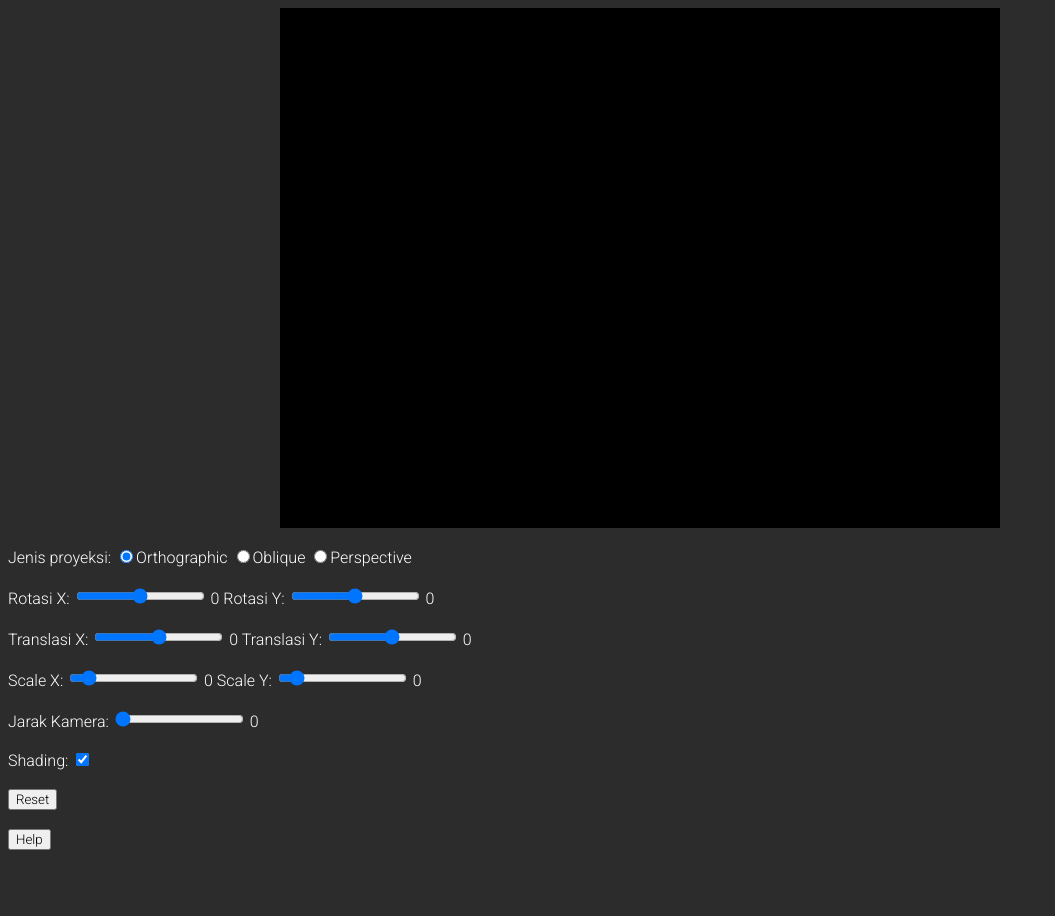
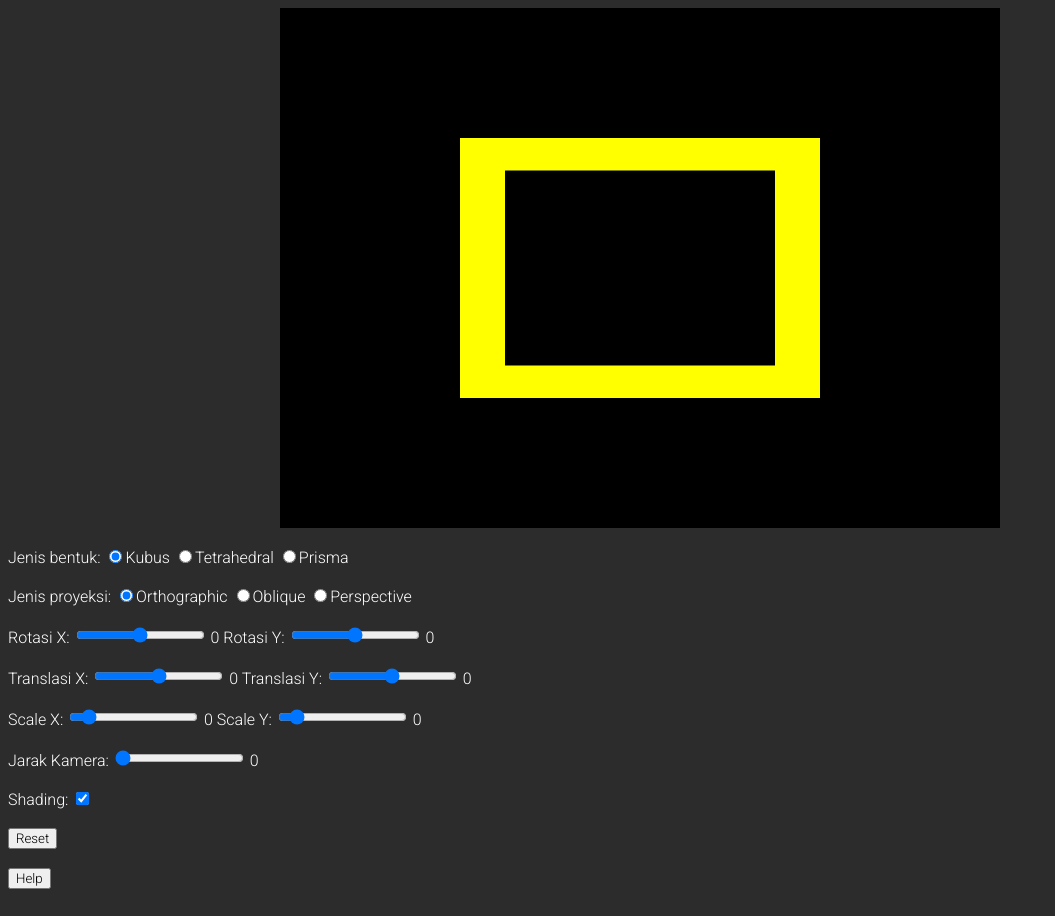
Before and after one commit to Lock1/IF3260-Grafkom-2, a plain HTML site: page src/index.html in a window 1280 px wide. Shown: the whole page, without its empty margins (0-1055 px from the left). Before the commit the page ends 877 px from the top, so only its background shows below. Drawn offline with Linux system fonts and the light colour scheme.

Commit message:
Cube drawed with modularity

```diff
--- /dev/null
+++ b/src/cube/math.js
@@ -0,0 +1,33 @@
+export function matrixMult(m1, m2) {
+    // m1 and m2 is 4x4 matrix
+    var m3 = [];
+    var currElm = 0;
+    for (var i = 0; i < 4; i++) {
+        for (var j = 0; j < 4; j++) {
+            currElm = 0;
+            for (var k = 0; k < 4; k++) {
+                currElm += m1[4 * i + k] * m2[4 * k + j];
+            }
+            m3.push(currElm);
+        }
+    }
+    return m3;
+}
+
+export const translationMatrix = (x, y) => {
+    return [
+        1, 0, 0, x,
+        0, 1, 0, y,
+        0, 0, 1, 0,
+        0, 0, 0, 1
+    ];
+};
+
+export const scaleMatrix = (x, y, z) => {
+    return [
+        x, 0, 0, 0,
+        0, y, 0, 0,
+        0, 0, z, 0,
+        0, 0, 0, 1
+    ];
+};
--- a/src/cube/script.js
+++ b/src/cube/script.js
@@ -1,27 +1,10 @@
-main()
-
-function shaderCreator(gl, type, source) {
-    var shader = gl.createShader(type)
-    gl.shaderSource(shader, source)
-    gl.compileShader(shader)
-    if (!gl.getShaderParameter(shader, gl.COMPILE_STATUS)) {
-        throw new Error(gl.getShaderInfoLog(shader))
-    }
-    return shader
-}
-
-function createProgram(gl, vertexShader, fragmentShader) {
-    var program = gl.createProgram()
-    gl.attachShader(program, vertexShader)
-    gl.attachShader(program, fragmentShader)
-    gl.linkProgram(program)
-    if (!gl.getProgramParameter(program, gl.LINK_STATUS)) {
-        throw new Error(gl.getProgramInfoLog(program))
-    }
-    return program
-}
+// import translationMatrix and scaleMatrix from src\cube\geometric.js
+import { translationMatrix, scaleMatrix, matrixMult } from './math.js'
+import { shaderCreator, createProgram } from './utils.js'
 
 function main() {
+
+    var currentMatrix = translationMatrix(0, 0);
     const canvas = document.getElementById('canvas');
     const gl = canvas.getContext('webgl');
 
@@ -31,29 +14,12 @@ function main() {
     }
 
     // Create vertex shader
-    var vertCode = `
-        attribute vec3 coordinates;
-        uniform mat4 transformationMatrix;
-        varying float colorFactor;
-        void main() {
-            // Z dikali negatif karena vektor Z di WebGL berlawanan
-            vec4 transformedPosition = vec4(coordinates.xy, coordinates.z * -1.0, 1.0) * transformationMatrix;
-            gl_Position = transformedPosition;
-            colorFactor = min(max((1.0 - transformedPosition.z) / 2.0, 0.0), 1.0);
-        }
-	`;
+    var vertCode = document.getElementById('vertex-shader-3d').textContent;
 
     var vertShader = shaderCreator(gl, gl.VERTEX_SHADER, vertCode);
 
     // Create fragment shader
-    var fragCode = `
-        precision mediump float;
-        uniform vec3 userColor;
-        varying float colorFactor;
-        void main(void) {
-            gl_FragColor = vec4(userColor * colorFactor, 1.0);
-        }
-    `;
+    var fragCode = document.getElementById('fragment-shader-3d').textContent;
 
     var fragShader = shaderCreator(gl, gl.FRAGMENT_SHADER, fragCode);
 
@@ -75,4 +41,145 @@ function main() {
     // Create index buffer
     var indexBuffer = gl.createBuffer();
     gl.bindBuffer(gl.ELEMENT_ARRAY_BUFFER, indexBuffer);
+
+    // Create 8 small cubes to create the hollow cube
+    var width = 0.125;
+    var P_OUTER = 0.5; // positive in outer section
+    var N_OUTER = -0.5; // negative in outer section
+    var P_INNER = 0.5 - width;
+    var N_INNER = -0.5 + width;
+    var vertices = [];
+    for (var i = 0; i < 64; i++) {
+        var currentVertex = [];
+        for (var j = 0; j < 3; j++) { // i == 0 untuk x, dst untuk y dan z, berturut-turut
+            // Mengambil dua digit ke-(j + 1) dari i dalam biner dari kanan
+            var code = Math.floor(i / Math.pow(2, 2 * j)) % 4
+            // Untuk XY (dalam biner), X yang menandakan positif (0) atau negatif (-1), sedangkan
+            // Y yang menentukan dia outer (0) atau inner (1)
+            switch (code) {
+                case 0:
+                    currentVertex.push(P_OUTER);
+                    break;
+                case 1:
+                    currentVertex.push(P_INNER);
+                    break;
+                case 2:
+                    currentVertex.push(N_OUTER);
+                    break;
+                case 3:
+                    currentVertex.push(N_INNER);
+                    break;
+                default:
+                    console.log("ERROR!!!")
+            }
+        }
+        vertices = vertices.concat(currentVertex);
+    }
+
+    var indices = [];
+    var numPoints = 0;
+
+    function addRectangleIndices(idx1, idx2, idx3, idx4) {
+        // From two triangle
+        indices.push(idx1); indices.push(idx2); indices.push(idx3);
+        indices.push(idx3); indices.push(idx4); indices.push(idx1);
+        numPoints += 6;
+    }
+
+    // From outer
+    addRectangleIndices(0, 1, 5, 4); addRectangleIndices(1, 3, 7, 5);
+    addRectangleIndices(2, 6, 7, 3); addRectangleIndices(6, 14, 15, 7);
+    addRectangleIndices(10, 11, 15, 14); addRectangleIndices(9, 13, 15, 11);
+    addRectangleIndices(8, 12, 13, 9); addRectangleIndices(4, 5, 13, 12);
+
+    addRectangleIndices(0, 4, 20, 16); addRectangleIndices(4, 12, 28, 20);
+    addRectangleIndices(8, 24, 28, 12); addRectangleIndices(24, 56, 60, 28);
+    addRectangleIndices(40, 44, 60, 56); addRectangleIndices(36, 52, 60, 44);
+    addRectangleIndices(32, 48, 52, 36); addRectangleIndices(16, 20, 52, 48);
+
+    addRectangleIndices(0, 16, 17, 1); addRectangleIndices(16, 48, 49, 17);
+    addRectangleIndices(32, 33, 49, 48); addRectangleIndices(33, 35, 51, 49);
+    addRectangleIndices(34, 50, 51, 35); addRectangleIndices(18, 19, 51, 50);
+    addRectangleIndices(2, 3, 19, 18); addRectangleIndices(1, 17, 19, 3);
+
+    addRectangleIndices(2, 18, 22, 6); addRectangleIndices(18, 50, 54, 22);
+    addRectangleIndices(34, 38, 54, 50); addRectangleIndices(38, 46, 62, 54);
+    addRectangleIndices(42, 58, 62, 46); addRectangleIndices(26, 30, 62, 58);
+    addRectangleIndices(10, 14, 30, 26); addRectangleIndices(6, 22, 30, 14);
+
+    addRectangleIndices(8, 9, 25, 24); addRectangleIndices(9, 11, 27, 25);
+    addRectangleIndices(10, 26, 27, 11); addRectangleIndices(26, 58, 59, 27);
+    addRectangleIndices(42, 43, 59, 58); addRectangleIndices(41, 57, 59, 43);
+    addRectangleIndices(40, 56, 57, 41); addRectangleIndices(24, 25, 57, 56);
+
+    addRectangleIndices(32, 36, 37, 33); addRectangleIndices(36, 44, 45, 37);
+    addRectangleIndices(40, 41, 45, 44); addRectangleIndices(41, 43, 47, 45);
+    addRectangleIndices(42, 46, 47, 43); addRectangleIndices(38, 39, 47, 46);
+    addRectangleIndices(34, 35, 39, 38); addRectangleIndices(33, 37, 39, 35);
+
+
+    // From inner (for hollow effect)
+    addRectangleIndices(5, 7, 23, 21); addRectangleIndices(7, 15, 31, 23);
+    addRectangleIndices(13, 29, 31, 15); addRectangleIndices(5, 21, 29, 13);
+
+    addRectangleIndices(20, 28, 29, 21); addRectangleIndices(28, 60, 61, 29);
+    addRectangleIndices(52, 53, 61, 60); addRectangleIndices(20, 21, 53, 52);
+
+    addRectangleIndices(17, 49, 53, 21); addRectangleIndices(49, 51, 55, 53);
+    addRectangleIndices(19, 23, 55, 51); addRectangleIndices(17, 21, 23, 19);
+
+    addRectangleIndices(22, 54, 55, 23); addRectangleIndices(54, 62, 63, 55);
+    addRectangleIndices(30, 31, 63, 62); addRectangleIndices(22, 23, 31, 30);
+
+    addRectangleIndices(25, 27, 31, 29); addRectangleIndices(27, 59, 63, 31);
+    addRectangleIndices(57, 61, 63, 59); addRectangleIndices(25, 29, 61, 57);
+
+    addRectangleIndices(37, 45, 61, 53); addRectangleIndices(45, 47, 63, 61);
+    addRectangleIndices(39, 55, 63, 47); addRectangleIndices(37, 53, 55, 39);
+
+    // Combine
+    gl.bindBuffer(gl.ARRAY_BUFFER, vertexBuffer);
+    var coord = gl.getAttribLocation(shaderProgram, "coordinates");
+    gl.vertexAttribPointer(coord, 3, gl.FLOAT, false, 0, 0);
+    gl.enableVertexAttribArray(coord);
+
+    var translationMatrixLoc = gl.getUniformLocation(shaderProgram, "transformationMatrix");
+    gl.uniformMatrix4fv(translationMatrixLoc, false, new Float32Array(currentMatrix));
+
+    var colorLoc = gl.getUniformLocation(shaderProgram, "userColor");
+    gl.uniform3f(colorLoc, 0.0, 0.0, 0.0);
+
+    // Pass data
+    gl.bindBuffer(gl.ARRAY_BUFFER, vertexBuffer);
+    gl.bufferData(gl.ARRAY_BUFFER, new Float32Array(vertices), gl.STATIC_DRAW);
+    gl.bindBuffer(gl.ARRAY_BUFFER, null);
+
+    gl.bindBuffer(gl.ELEMENT_ARRAY_BUFFER, indexBuffer);
+    gl.bufferData(gl.ELEMENT_ARRAY_BUFFER, new Uint16Array(indices), gl.STATIC_DRAW);
+
+    gl.clearColor(0.0, 0.0, 0.0, 1.0);
+    gl.enable(gl.DEPTH_TEST);
+
+    var xPos = 0;
+    var yPos = 0;
+    var scaleX = 1;
+    var scaleY = 1;
+    var scaleZ = 1;
+    var red = 20;
+    var green = 25;
+    var blue = 0;
+
+    // Update
+    currentMatrix = matrixMult(scaleMatrix(scaleX, scaleY, scaleZ), currentMatrix);
+    currentMatrix = matrixMult(translationMatrix(xPos, yPos), currentMatrix);
+    gl.uniform3f(colorLoc, red, green, blue);
+    render();
+
+    function render() {
+        gl.clear(gl.COLOR_BUFFER_BIT);
+        gl.uniformMatrix4fv(translationMatrixLoc, false, new Float32Array(currentMatrix));
+        gl.drawElements(gl.TRIANGLES, numPoints, gl.UNSIGNED_SHORT, 0);
+    }
 }
+
+main()
--- /dev/null
+++ b/src/cube/utils.js
@@ -0,0 +1,20 @@
+export function shaderCreator(gl, type, source) {
+    var shader = gl.createShader(type)
+    gl.shaderSource(shader, source)
+    gl.compileShader(shader)
+    if (!gl.getShaderParameter(shader, gl.COMPILE_STATUS)) {
+        throw new Error(gl.getShaderInfoLog(shader))
+    }
+    return shader
+}
+
+export function createProgram(gl, vertexShader, fragmentShader) {
+    var program = gl.createProgram()
+    gl.attachShader(program, vertexShader)
+    gl.attachShader(program, fragmentShader)
+    gl.linkProgram(program)
+    if (!gl.getProgramParameter(program, gl.LINK_STATUS)) {
+        throw new Error(gl.getProgramInfoLog(program))
+    }
+    return program
+}
--- a/src/index.html
+++ b/src/index.html
@@ -17,6 +17,16 @@
 
     <!-- Canvas -->
     <canvas id="canvas" width="720" height="520"></canvas>
+
+    <br>
+
+    <!-- radio button untuk memilih bentuk: Cube, Tetrahedral, Prism -->
+    <div>
+        <label for="bentuk">Jenis bentuk:</label>
+        <input type="radio" name="bentuk" value="cube" checked>Kubus
+        <input type="radio" name="bentuk" value="tetrahedral">Tetrahedral
+        <input type="radio" name="bentuk" value="prism">Prisma
+    </div>
 
     <br>
 
@@ -107,48 +117,25 @@
 
     <!-- vertex-shader-3d -->
     <script id="vertex-shader-3d" type="x-shader/x-vertex">
-        attribute vec3 position;
-        attribute vec3 normal;
-        attribute vec2 uv;
-
-        uniform mat4 modelMatrix;
-        uniform mat4 viewMatrix;
-        uniform mat4 projectionMatrix;
-
-        varying vec3 vNormal;
-        varying vec2 vUv;
-
+        attribute vec3 coordinates;
+        uniform mat4 transformationMatrix;
+        varying float colorFactor;
         void main() {
-            vNormal = normal;
-            vUv = uv;
-            gl_Position = projectionMatrix * viewMatrix * modelMatrix * vec4(position, 1.0);
+            vec4 transformedPosition = vec4(coordinates.xy, coordinates.z * -1.0, 1.0) * transformationMatrix;
+            gl_Position = transformedPosition;
+            colorFactor = min(max((1.0 - transformedPosition.z) / 2.0, 0.0), 1.0);
         }
     </script>
     <!-- fragment-shader-3d -->
     <script id="fragment-shader-3d" type="x-shader/x-fragment">
         precision mediump float;
-
-        uniform vec3 lightPosition;
-        uniform vec3 lightColor;
-        uniform vec3 objectColor;
-        uniform bool shading;
-
-        varying vec3 vNormal;
-        varying vec2 vUv;
-
-        void main() {
-            vec3 normal = normalize(vNormal);
-            vec3 light = normalize(lightPosition - vec3(0.0, 0.0, 0.0));
-            float diffuse = max(dot(normal, light), 0.0);
-            vec3 color = objectColor * lightColor * diffuse;
-            if (shading) {
-                gl_FragColor = vec4(color, 1.0);
-            } else {
-                gl_FragColor = vec4(vec3(0.5, 0.5, 0.5), 1.0);
-            }
+        uniform vec3 userColor;
+        varying float colorFactor;
+        void main(void) {
+            gl_FragColor = vec4(userColor * colorFactor, 1.0);
         }
     </script>
-    <script src="cube/script.js"></script>
+    <script src="cube/script.js" type="module"></script>
 
 </body>
 
```
Also changed, not shown: src/cube/geometric.js (added, +17 -0 lines).
